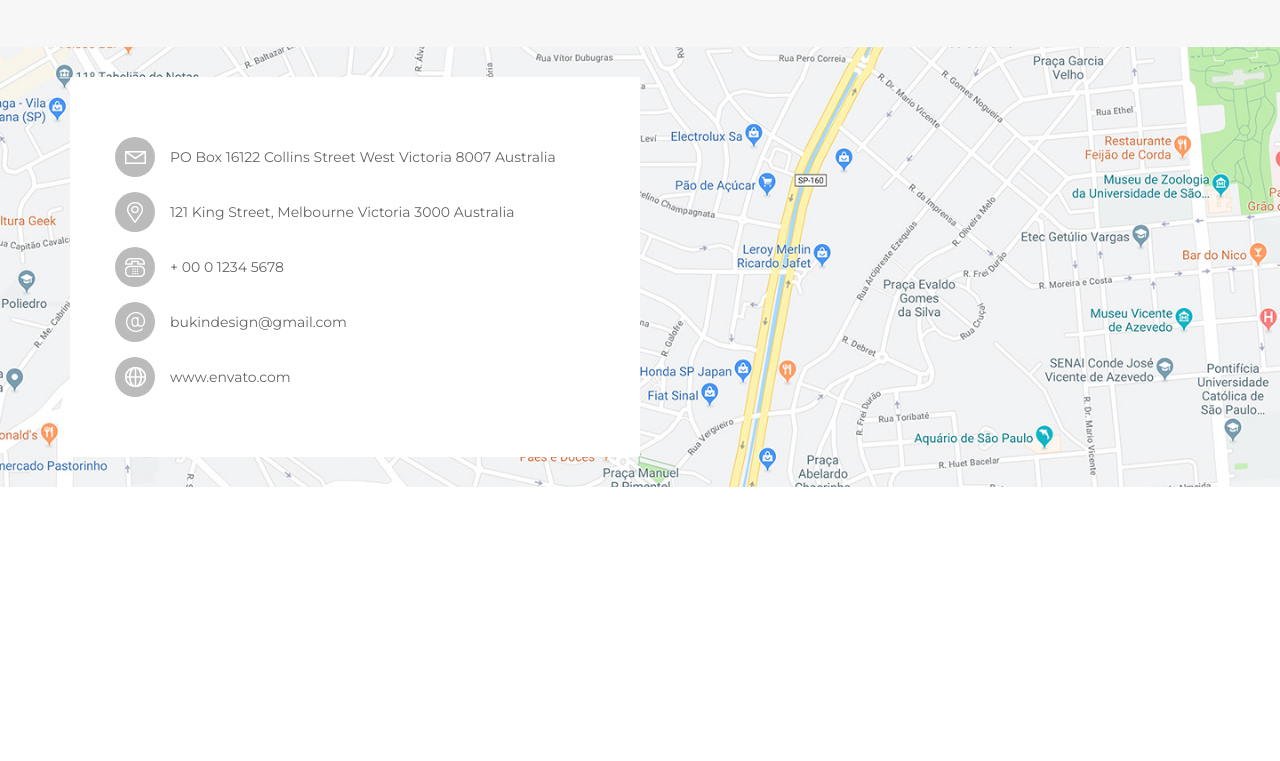
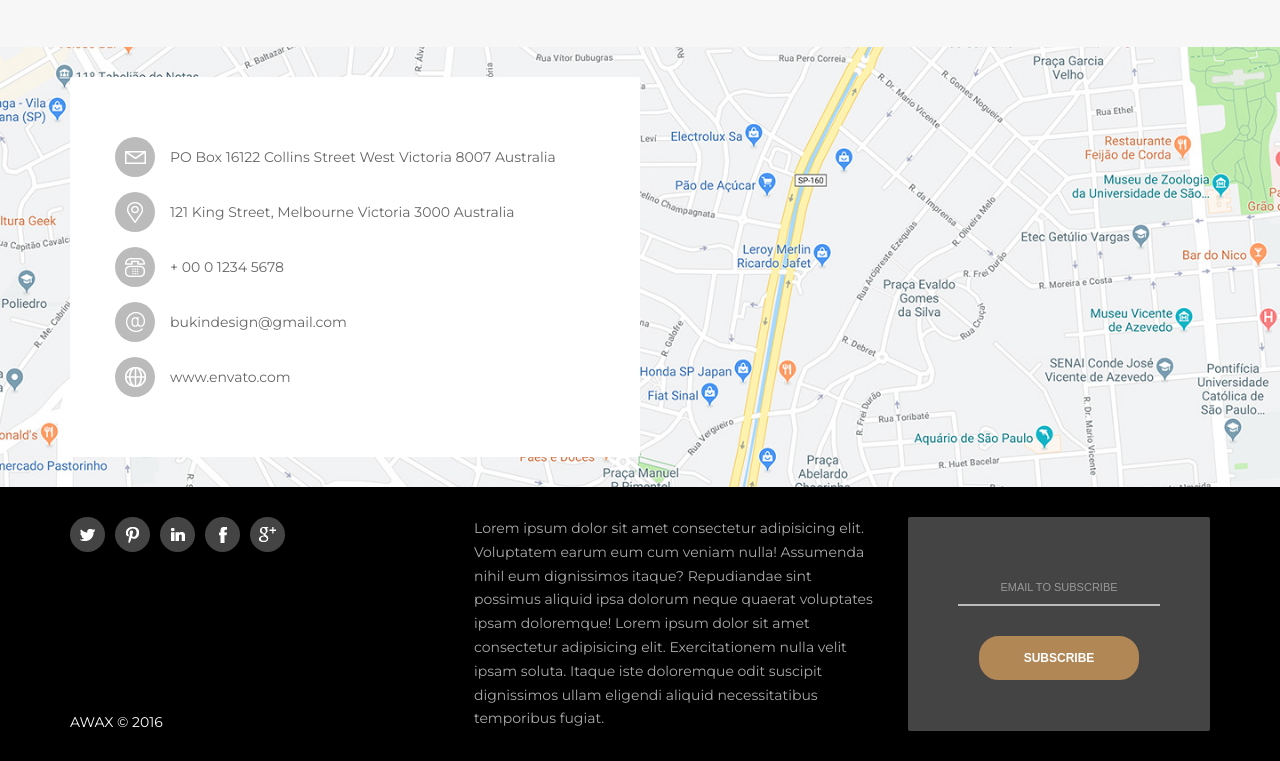
Before and after one commit to NyraTyto/b7web-awax-project, a plain HTML site: page index.html in a window 1280 px wide. Shown: the part 6068-6829 px from the top of the page. Before the commit the page ends 6555 px from the top, so only its background shows below. Drawn offline with Linux system fonts and the light colour scheme.

Commit message:
Footer area

```diff
--- a/assets/css/styles.css
+++ b/assets/css/styles.css
@@ -1004,3 +1004,99 @@ header .container {
   margin-left: 15px;
   font-size: 14px;
 }
+
+/* *** */
+
+/*
+    Footer
+*/
+
+footer .container {
+  display: flex;
+  padding: 30px 0;
+}
+
+.left {
+  flex: 2;
+  display: flex;
+  flex-direction: column;
+  justify-content: space-between;
+}
+
+.footer--social-medias {
+  display: flex;
+}
+
+.footer-media {
+  display: flex;
+  justify-content: center;
+  align-items: center;
+  width: 35px;
+  height: 35px;
+  border-radius: 50%;
+  margin-right: 10px;
+  background-color: #444;
+  transition: all .5s ease;
+}
+
+.footer-media:hover {
+  background-color: #B28756;
+}
+
+.copy {
+  font-size: 14px;
+}
+
+.middle {
+  flex: 2;
+  font-size: 14px;
+  line-height: 1.7;
+  color: #aaa;
+}
+
+.right {
+  flex: 1;
+  padding: 50px;
+  border-radius: 2px;
+  margin-left: 30px;
+  background-color: #444;
+}
+
+.right form {
+  display: flex;
+  flex-direction: column;
+  justify-content: center;
+  align-items: center;
+  width: 100%;
+  height: 100%;
+}
+
+.right input {
+  width: 100%;
+  padding: 10px 2px;
+  border: none;
+  border-bottom: 2px solid #bbb;
+  margin-bottom: 10px;
+  color: #fff;
+  background: none;
+  outline: none;
+}
+
+.right input:hover,
+.right input:focus {
+  border-bottom: 2px solid #B28756;
+}
+
+.right input::placeholder {
+  text-align: center;
+  font-size: 11px;
+  text-transform: uppercase;
+  color: #999;
+}
+
+footer .button:hover {
+  color: #555;
+  border-color: #eee;
+  background-color: #eee;
+  cursor: pointer;
+}
--- a/index.html
+++ b/index.html
@@ -868,7 +868,47 @@
     </section>
   </main>
 
-  <footer></footer>
+  <footer>
+    <div class="dark">
+      <div class="container">
+        <div class="left">
+          <div class="footer--social-medias">
+            <a href="" class="footer-media">
+              <img src="./assets/images/twitter.png" alt="Twitter">
+            </a>
+            <a href="" class="footer-media">
+              <img src="./assets/images/pinterest.png" alt="Pinterest">
+            </a>
+            <a href="" class="footer-media">
+              <img src="./assets/images/linkedin.png" alt="LinkedIn">
+            </a>
+            <a href="" class="footer-media">
+              <img src="./assets/images/facebook.png" alt="Facebook">
+            </a>
+            <a href="" class="footer-media">
+              <img src="./assets/images/googleplus.png" alt="Google Plus">
+            </a>
+          </div>
+
+          <div class="copy">AWAX &copy; 2016</div>
+        </div>
+
+        <div class="middle">
+          Lorem ipsum dolor sit amet consectetur adipisicing elit. Voluptatem earum eum cum veniam nulla! Assumenda
+          nihil eum dignissimos itaque? Repudiandae sint possimus aliquid ipsa dolorum neque quaerat voluptates ipsam
+          doloremque! Lorem ipsum dolor sit amet consectetur adipisicing elit. Exercitationem nulla velit ipsam soluta.
+          Itaque iste doloremque odit suscipit dignissimos ullam eligendi aliquid necessitatibus temporibus fugiat.
+        </div>
+
+        <div class="right">
+          <form action="">
+            <input type="text" placeholder="Email to subscribe" required>
+            <button class="button" type="submit">Subscribe</button>
+          </form>
+        </div>
+      </div>
+    </div>
+  </footer>
 </body>
 
 </html>
```
